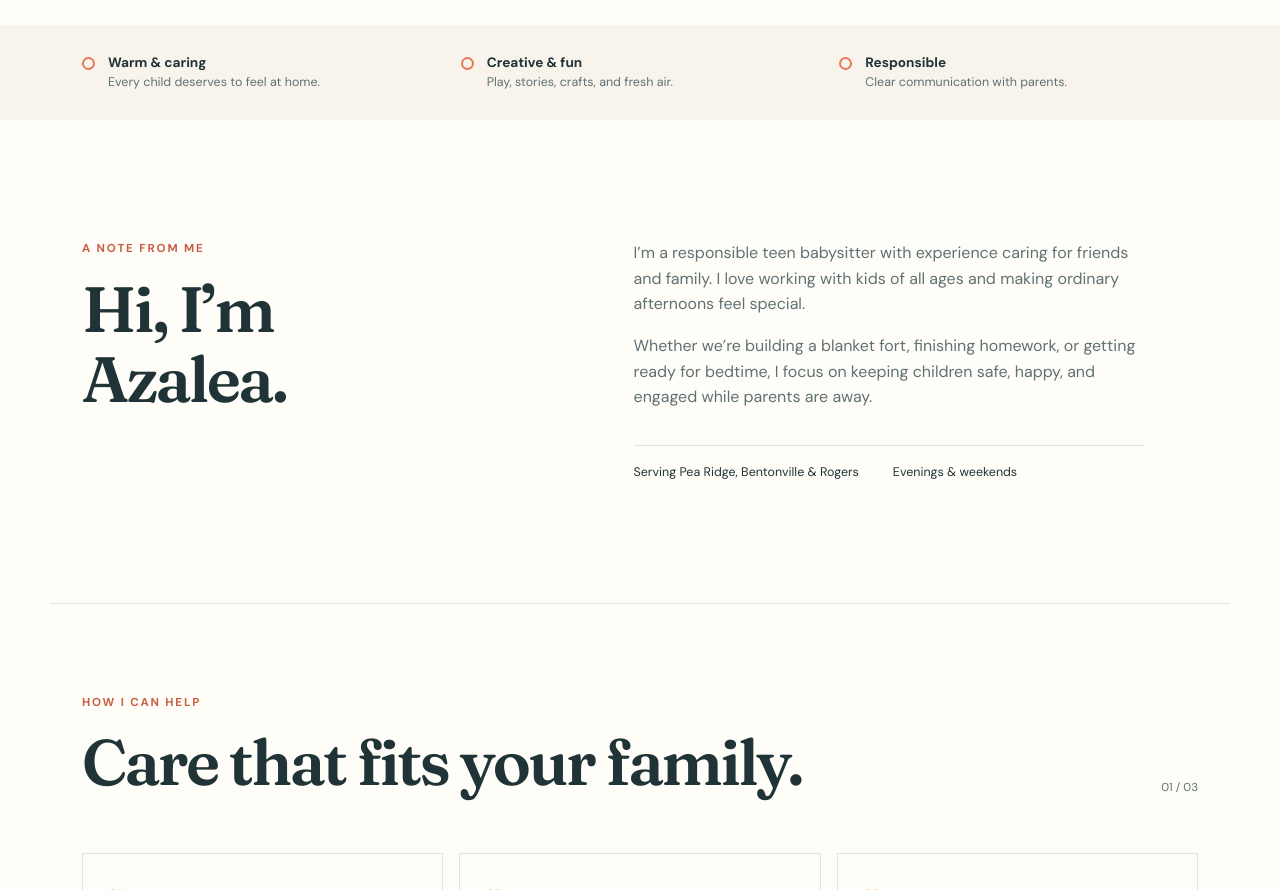
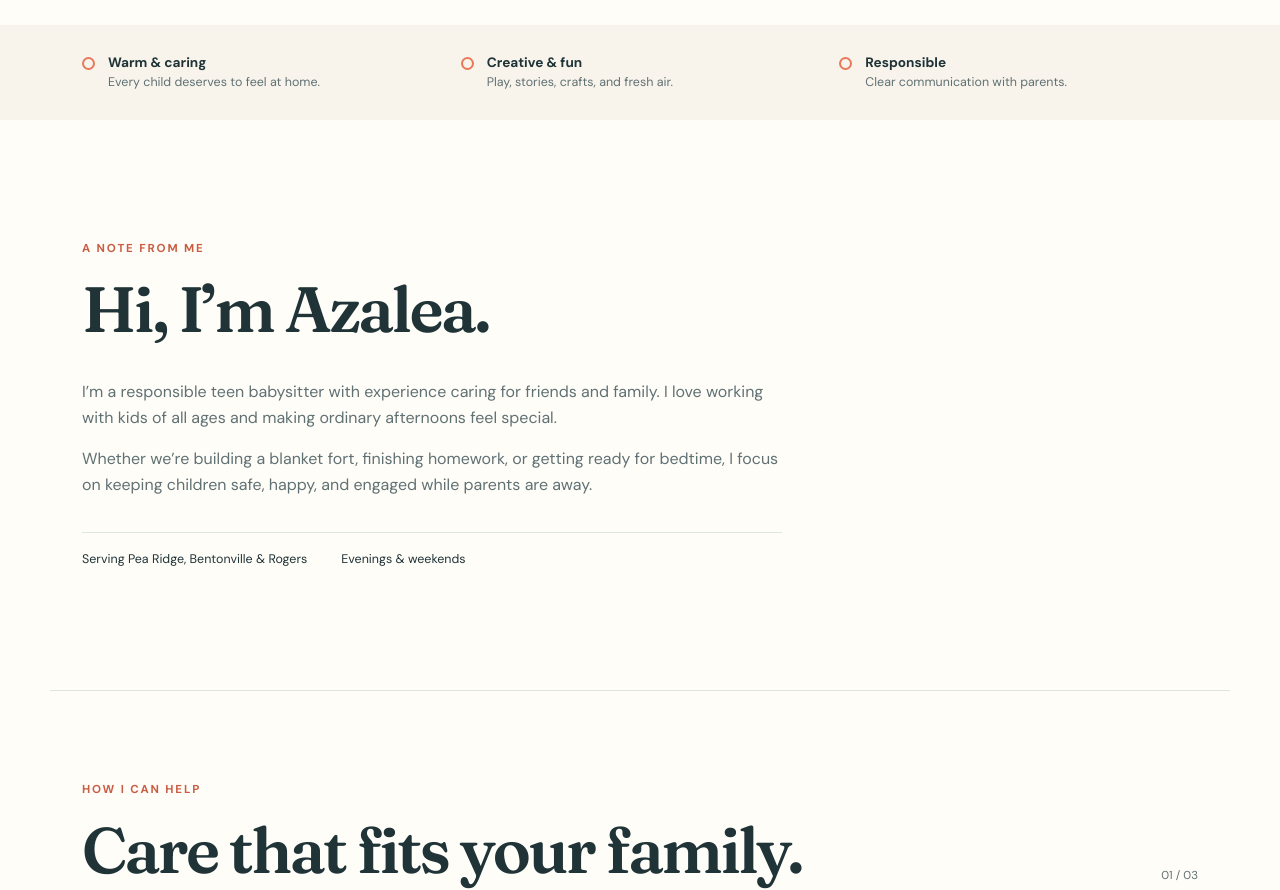
Before and after one commit to ShawnDixon58/azalea-babysitting, a plain HTML site: page index.html in a window 1280 px wide. Shown: the part 680-1570 px from the top of the page. Drawn offline with Linux system fonts and the light colour scheme.

Commit message:
Improve About section text flow

```diff
--- a/styles.css
+++ b/styles.css
@@ -41,7 +41,7 @@ h1 em, h2 em { color: var(--coral); font-style: normal; }
 .portrait-note { background: var(--paper); bottom: 25px; color: var(--coral-dark); font-family: var(--serif); font-size: 1.15rem; left: 24px; line-height: 1.05; padding: 12px 17px; position: absolute; transform: rotate(-4deg); }
 .trust-strip { background: var(--cream); display: grid; gap: 20px; grid-template-columns: repeat(3, 1fr); padding: 27px max(32px, calc((100% - 1116px) / 2)); }
 .trust-strip div { display: grid; gap: 0 13px; grid-template-columns: auto 1fr; }.trust-strip .icon { border: 2px solid var(--coral); border-radius: 50%; grid-row: span 2; height: 13px; margin-top: 5px; width: 13px; }.trust-strip strong { font-size: .85rem; }.trust-strip div span:last-child { color: var(--muted); font-size: .78rem; }
-.about { display: grid; gap: 100px; grid-template-columns: .8fr 1fr; padding-bottom: 120px; padding-top: 120px; }.about-intro { max-width: 315px; }.about h2, .services h2 { font-size: clamp(2.6rem, 5vw, 4.5rem); }.section-copy { color: var(--muted); max-width: 510px; }.section-copy p { margin-top: 0; }.details { border-top: 1px solid var(--line); color: var(--ink); display: flex; font-size: .78rem; gap: 34px; margin-top: 35px; padding-top: 17px; }
+.about { padding-bottom: 120px; padding-top: 120px; }.about-intro { max-width: 700px; }.about h2, .services h2 { font-size: clamp(2.6rem, 5vw, 4.5rem); }.section-copy { color: var(--muted); margin-top: 35px; max-width: 700px; }.section-copy p { margin-top: 0; }.details { border-top: 1px solid var(--line); color: var(--ink); display: flex; font-size: .78rem; gap: 34px; margin-top: 35px; padding-top: 17px; }
 .services { border-top: 1px solid var(--line); padding-bottom: 120px; padding-top: 90px; }.section-heading { align-items: end; display: flex; justify-content: space-between; }.section-number { color: var(--muted); font-size: .72rem; }.service-cards { display: grid; gap: 16px; grid-template-columns: repeat(3, 1fr); margin-top: 55px; }.service-cards article { border: 1px solid var(--line); min-height: 230px; padding: 26px; transition: transform .2s, box-shadow .2s; }.service-cards article:hover { box-shadow: 8px 8px 0 var(--blue); transform: translate(-3px, -3px); }.card-number { color: var(--coral); font-size: .74rem; font-weight: 700; }.service-cards h3 { font-family: var(--serif); font-size: 1.7rem; margin: 42px 0 10px; }.service-cards p { color: var(--muted); font-size: .9rem; margin: 0; }
 .contact { background: var(--cream); display: grid; gap: 90px; grid-template-columns: 1fr 1fr; margin-bottom: 0; max-width: none; padding-bottom: 100px; padding-left: max(32px, calc((100% - 1116px) / 2)); padding-right: max(32px, calc((100% - 1116px) / 2)); padding-top: 95px; }.contact h2 { font-size: clamp(3rem, 5vw, 5rem); }.contact-note { color: var(--muted); margin-top: 28px; max-width: 340px; }.contact-card { align-self: center; background: var(--paper); border: 1px solid var(--line); max-width: 500px; padding: 32px; }.contact-card h3 { font-family: var(--serif); font-size: 2.1rem; margin: 34px 0 10px; }.contact-card p { color: var(--muted); margin: 0; }.phone-links { font-size: 1.15rem; font-weight: 700; line-height: 1.8; margin-top: 20px !important; }.phone-links a { color: var(--coral-dark); }.phone-links a:hover, .phone-links a:focus-visible { text-decoration: underline; }.contact-card .service-area { border-top: 1px solid var(--line); color: var(--ink); margin-top: 28px; padding-top: 17px; }.contact-card .service-area strong { color: var(--coral-dark); font-size: .72rem; letter-spacing: .12em; text-transform: uppercase; }.site-footer { color: var(--muted); display: flex; font-size: .72rem; justify-content: space-between; margin: auto; max-width: 1180px; padding: 27px 32px; }
 @media (max-width: 750px) { .site-header { padding: 21px 20px; } nav a:not(.nav-cta) { display: none; }.nav-cta { font-size: .76rem; padding: 8px 12px; }.section-shell { padding-left: 20px; padding-right: 20px; }.hero { display: flex; flex-direction: column; gap: 35px; min-height: auto; padding-bottom: 70px; padding-top: 60px; }.hero-copy { align-self: stretch; }.hero-portrait { box-shadow: 10px 10px 0 var(--yellow); height: 390px; transform: rotate(1deg); width: min(100%, 340px); }.portrait-note { bottom: 18px; left: 18px; }.trust-strip { grid-template-columns: 1fr; padding: 28px 20px; }.about, .contact { display: block; padding-bottom: 75px; padding-top: 75px; }.section-copy { margin-top: 35px; }.services { padding-bottom: 75px; padding-top: 75px; }.service-cards { grid-template-columns: 1fr; margin-top: 35px; }.service-cards article { min-height: 0; }.service-cards h3 { margin-top: 25px; }.contact-form { margin-top: 45px; }.site-footer { padding: 22px 20px; }.details { flex-direction: column; gap: 8px; } }
```
